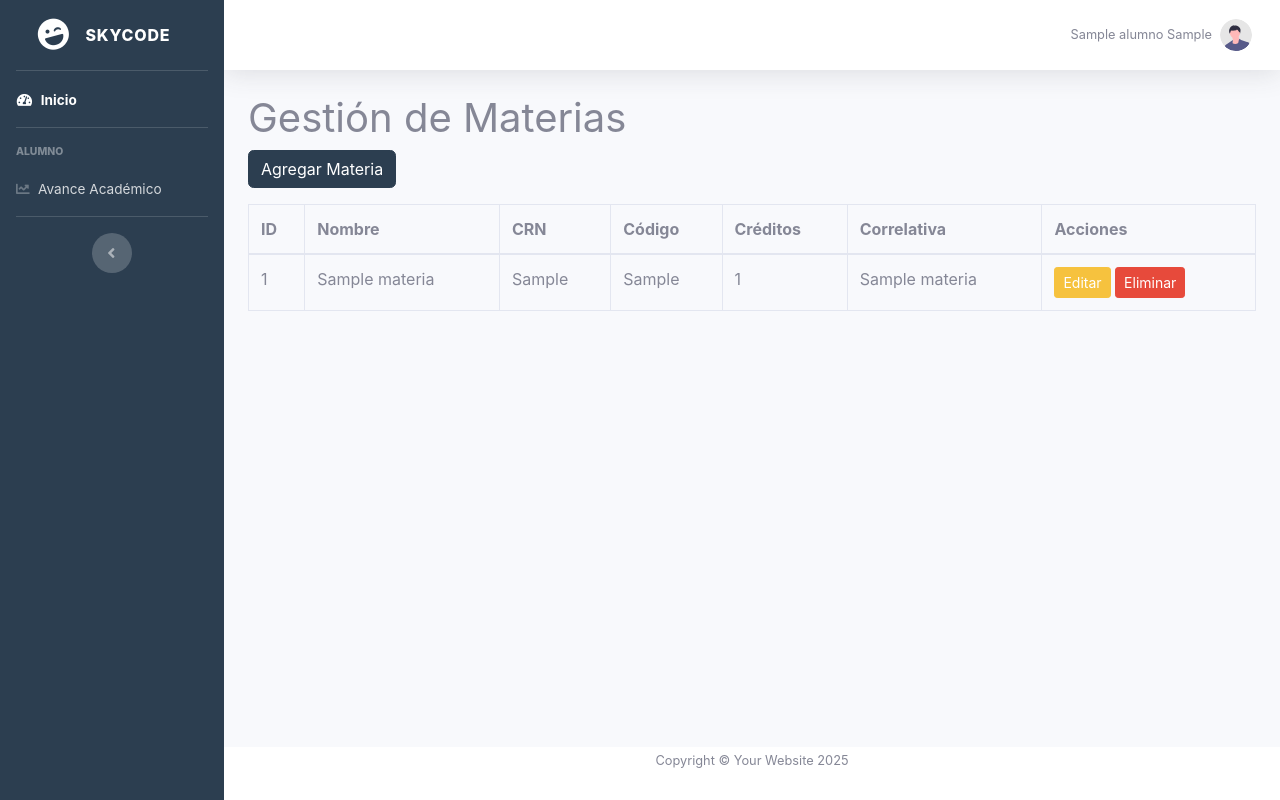
After one commit to CHEOCARMINE/SkyCode, a Flask app: page /materias in a window 1280 px wide. The commit adds this page. Run offline with Flask 3, Linux system fonts and the light colour scheme; a user stored in the database is signed in; tables that the repository leaves empty hold one stand-in row (values such as "Sample post"); some libraries are stand-ins or nearby versions.

Commit message:
Implementación de CRUD para materias: agregar, editar, eliminar y listar funcionl

```diff
--- a/routes.py
+++ b/routes.py
@@ -1,13 +1,17 @@
 from flask import Blueprint, render_template, redirect, url_for, flash, request, send_file, abort
+from flask import Blueprint, render_template, redirect, url_for, flash, request
 from flask_login import current_user, login_required
 from math import ceil
 from functions.auth.register import registrar_alumno as process_registration
+from models import db, Materia
 from functions.user_management.view_students import get_students
 from models import Carrera, EstadoAlumno, Alumno
 from functions.academic_progress import get_academic_progress
-
+from services import send_email
+from functions.user_management.update_students_data import actualizar_alumno_y_usuario
 
 academic_bp = Blueprint('academic_bp', __name__)
+alumno_progress_bp = Blueprint('alumno_progress', __name__)
 
 @academic_bp.route('/', endpoint='index')
 def index():
@@ -22,6 +26,80 @@ def registrar_alumno():
         flash("No tienes permisos para registrar alumnos", "index-danger")
         return redirect(url_for('academic_bp.index'))
     return process_registration()
+@academic_bp.route('/materias', methods=['GET'])
+@login_required
+def listar_materias():
+    """
+    Muestra todas las materias en una tabla.
+    """
+    materias = Materia.query.all()
+    return render_template('vista_de_materias.html', materias=materias)
+
+@academic_bp.route('/materias/agregar', methods=['GET', 'POST'])
+@login_required
+def agregar_materia():
+    """
+    Permite agregar una nueva materia.
+    """
+    if request.method == 'POST':
+        # Recoger datos del formulario
+        nombre = request.form.get('nombre')
+        crn = request.form.get('crn')
+        codigo = request.form.get('codigo')
+        creditos = int(request.form.get('creditos'))
+        correlativa_id = request.form.get('correlativa_id')  # Puede ser NULL
+
+        # Crear nueva instancia de Materia
+        nueva_materia = Materia(
+            nombre=nombre,
+            crn=crn,
+            codigo=codigo,
+            creditos=creditos,
+            correlativa_id=correlativa_id if correlativa_id else None
+        )
+        db.session.add(nueva_materia)
+        db.session.commit()
+        flash('Materia agregada exitosamente.', 'success')
+        return redirect(url_for('academic_bp.listar_materias'))
+
+    # Para el formulario, listar materias existentes para seleccionar correlativas
+    materias = Materia.query.all()
+    return render_template('agregar_materia.html', materias=materias)
+
+@academic_bp.route('/materias/editar/<int:id>', methods=['GET', 'POST'])
+@login_required
+def editar_materia(id):
+    """
+    Permite editar una materia existente.
+    """
+    materia = Materia.query.get_or_404(id)
+
+    if request.method == 'POST':
+        # Actualizar los datos de la materia
+        materia.nombre = request.form.get('nombre')
+        materia.crn = request.form.get('crn')
+        materia.codigo = request.form.get('codigo')
+        materia.creditos = int(request.form.get('creditos'))
+        materia.correlativa_id = request.form.get('correlativa_id') if request.form.get('correlativa_id') else None
+        db.session.commit()
+        flash('Materia actualizada exitosamente.', 'success')
+        return redirect(url_for('academic_bp.listar_materias'))
+
+    # Para el formulario, listar materias existentes para seleccionar correlativas
+    materias = Materia.query.all()
+    return render_template('editar_materia.html', materia=materia, materias=materias)
+
+@academic_bp.route('/materias/eliminar/<int:id>', methods=['POST'])
+@login_required
+def eliminar_materia(id):
+    """
+    Permite eliminar una materia.
+    """
+    materia = Materia.query.get_or_404(id)
+    db.session.delete(materia)
+    db.session.commit()
+    flash('Materia eliminada exitosamente.', 'success')
+    return redirect(url_for('academic_bp.listar_materias'))
 
 @academic_bp.route('/alumnos', methods=['GET'])
 @login_required
@@ -94,8 +172,6 @@ def modificar_alumno():
         flash("No tienes permisos para modificar alumnos", "index-danger")
         return redirect(url_for('academic_bp.index'))
 
-    from models import EstadoAlumno, Carrera, Alumno
-
     if request.method == "POST":
         # Recoger datos del formulario
         matricula = request.form.get('matricula')
@@ -126,7 +202,6 @@ def modificar_alumno():
         nuevo_comprobante = request.files.get('comprobante_pago')
 
         try:
-            from functions.user_management.update_students_data import actualizar_alumno_y_usuario
             alumno_actualizado = actualizar_alumno_y_usuario(
                 matricula,
                 primer_nombre, segundo_nombre, primer_apellido, segundo_apellido,
@@ -149,7 +224,6 @@ def modificar_alumno():
             return render_template("modificar_alumno.html", alumno=alumno, form_data=request.form, estados=estados, carreras=carreras)
 
         # Construir el mensaje de correo con todos los datos modificados.
-        from services import send_email  # Asegúrate de tener implementada la función en services.py
         subject = "Actualización de tus datos en SkyCode"
         body = f"Hola {alumno_actualizado.primer_nombre},\n\n"
         body += "Se han actualizado los siguientes datos en tu cuenta:\n\n"
@@ -220,7 +294,6 @@ def descargar_certificado(matricula):
     as_attachment=True
     )
 
-
 @academic_bp.route('/descargar_comprobante/<matricula>', methods=['GET'])
 @login_required
 def descargar_comprobante(matricula):
@@ -234,8 +307,6 @@ def descargar_comprobante(matricula):
     download_name="comprobante.pdf",
     as_attachment=True
     )
-
-alumno_progress_bp = Blueprint('alumno_progress', __name__)
 
 @alumno_progress_bp.route('/progress')
 @login_required
--- a/templates/base.html
+++ b/templates/base.html
@@ -78,6 +78,13 @@
         <a class="nav-link" href="{{ url_for('academic_bp.alumnos') }}">
           <i class="fas fa-fw fa-table"></i>
           <span>Lista de Alumnos</span>
+        </a>
+      </li>
+      <!-- Link para gestión de materias, visible solo para Coordinador -->
+      <li class="nav-item">
+        <a class="nav-link" href="{{ url_for('academic_bp.listar_materias') }}">
+          <i class="fas fa-fw fa-book"></i>
+          <span>Gestión de Materias</span>
         </a>
       </li>
       {# Aquí puedes agregar enlaces específicos para Coordinadores #}
--- /dev/null
+++ b/templates/vista_de_materias.html
@@ -0,0 +1,41 @@
+{% extends "base.html" %}
+
+{% block title %}Materias{% endblock %}
+
+{% block content %}
+<div class="container mt-4">
+    <h1>Gestión de Materias</h1>
+    <a href="{{ url_for('academic_bp.agregar_materia') }}" class="btn btn-primary mb-3">Agregar Materia</a>
+    <table class="table table-bordered">
+        <thead>
+            <tr>
+                <th>ID</th>
+                <th>Nombre</th>
+                <th>CRN</th>
+                <th>Código</th>
+                <th>Créditos</th>
+                <th>Correlativa</th>
+                <th>Acciones</th>
+            </tr>
+        </thead>
+        <tbody>
+            {% for materia in materias %}
+                <tr>
+                    <td>{{ materia.id }}</td>
+                    <td>{{ materia.nombre }}</td>
+                    <td>{{ materia.crn }}</td>
+                    <td>{{ materia.codigo }}</td>
+                    <td>{{ materia.creditos }}</td>
+                    <td>{% if materia.correlativa %}{{ materia.correlativa.nombre }}{% else %}N/A{% endif %}</td>
+                    <td>
+                        <a href="{{ url_for('academic_bp.editar_materia', id=materia.id) }}" class="btn btn-warning btn-sm">Editar</a>
+                        <form action="{{ url_for('academic_bp.eliminar_materia', id=materia.id) }}" method="POST" style="display:inline;">
+                            <button type="submit" class="btn btn-danger btn-sm" onclick="return confirm('¿Estás seguro de eliminar esta materia?');">Eliminar</button>
+                        </form>
+                    </td>
+                </tr>
+            {% endfor %}
+        </tbody>
+    </table>
+</div>
+{% endblock %}
```
Also changed, not shown: templates/agregar_materia.html (added, +38 -0 lines), templates/editar_materia.html (added, +40 -0 lines), requirements.txt (line endings or trailing spaces).
